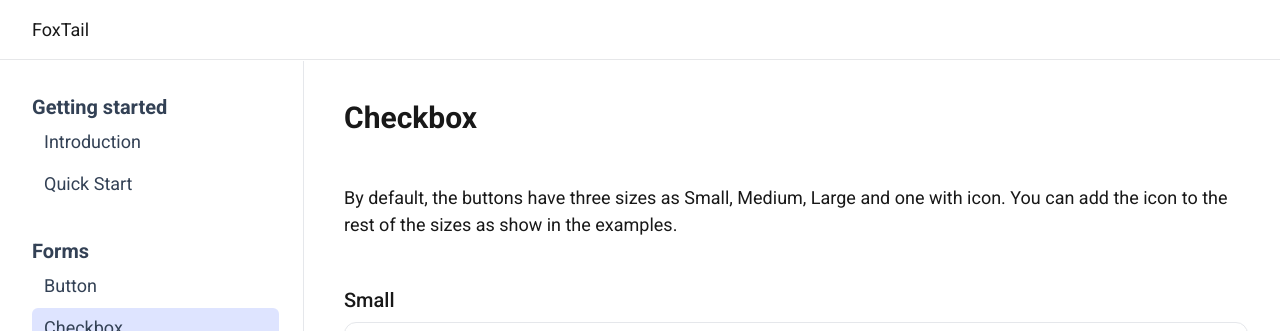
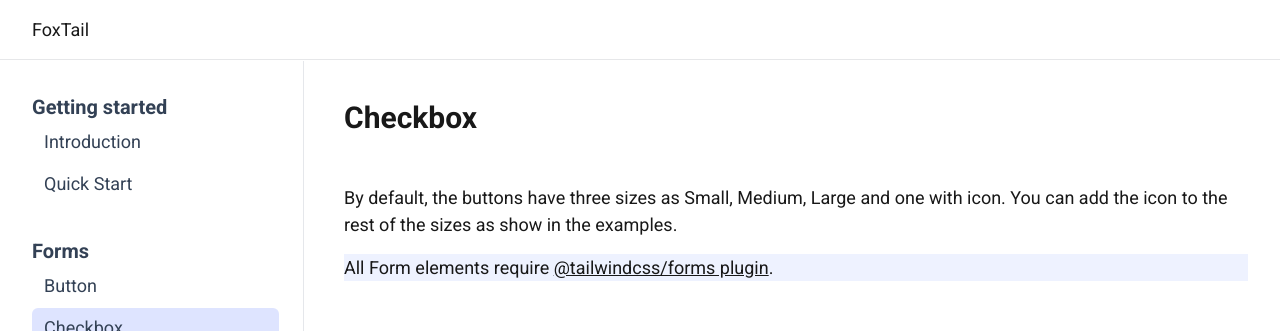
Before and after one commit to sg1asgard/vuefoxtail, a Vue app: page /docs/components/forms/checkbox in a window 1280 px wide. Shown: the top 331 px of the page. Built offline with nearby package versions, Linux system fonts and the light colour scheme; what @highlightjs/vue-plugin would draw is missing.

Commit message:
checkbox updates

```diff
--- a/index.html
+++ b/index.html
@@ -12,7 +12,7 @@
     <meta name="viewport" content="width=device-width, initial-scale=1.0" />
     <title>Vite App</title>
   </head>
-  <body>
+  <body class="foxtail">
     <div id="app"></div>
     <script type="module" src="/src/main.js"></script>
   </body>
--- /dev/null
+++ b/src/assets/links.css
@@ -0,0 +1,10 @@
+body.foxtail {
+  .main-content {
+    a {
+      @apply underline;
+      &:hover {
+        @apply bg-indigo-50 text-indigo-500;
+      }
+    }
+  }
+}
--- a/src/assets/main.css
+++ b/src/assets/main.css
@@ -1,4 +1,5 @@
 @import './base.css';
+@import './links.css';
 @import './hljs.css';
 
 @tailwind base;
--- a/src/components/vuefoxtail/forms/buttons/CheckboxVFX.vue
+++ b/src/components/vuefoxtail/forms/buttons/CheckboxVFX.vue
@@ -82,8 +82,17 @@ const checkboxV1_large = ref(
 <template>
   <section>
     <div class="mb-12">
-      By default, the buttons have three sizes as Small, Medium, Large and one with icon. You can
-      add the icon to the rest of the sizes as show in the examples.
+      <p>
+        By default, the buttons have three sizes as Small, Medium, Large and one with icon. You can
+        add the icon to the rest of the sizes as show in the examples.
+      </p>
+
+      <p class="mt-4 bg-indigo-50">
+        All Form elements require
+        <a href="https://github.com/tailwindlabs/tailwindcss-forms" target="_blank"
+          >@tailwindcss/forms plugin</a
+        >.
+      </p>
     </div>
     <!-- Small -->
     <PageHeader3 sectionTitle="Small" />
--- a/src/layouts/MainLayout.vue
+++ b/src/layouts/MainLayout.vue
@@ -9,7 +9,7 @@ import TopPart from '@/components/layout/TopPart.vue'
     <div>
       <div class="max-w-7xl mx-auto px-4 sm:px-6 md:px-8">
         <AsidePart />
-        <div class="lg:pl-[19.5rem]">
+        <div class="main-content lg:pl-[19.5rem]">
           <div class="mx-auto pt-10">
             <slot></slot>
           </div>
```
